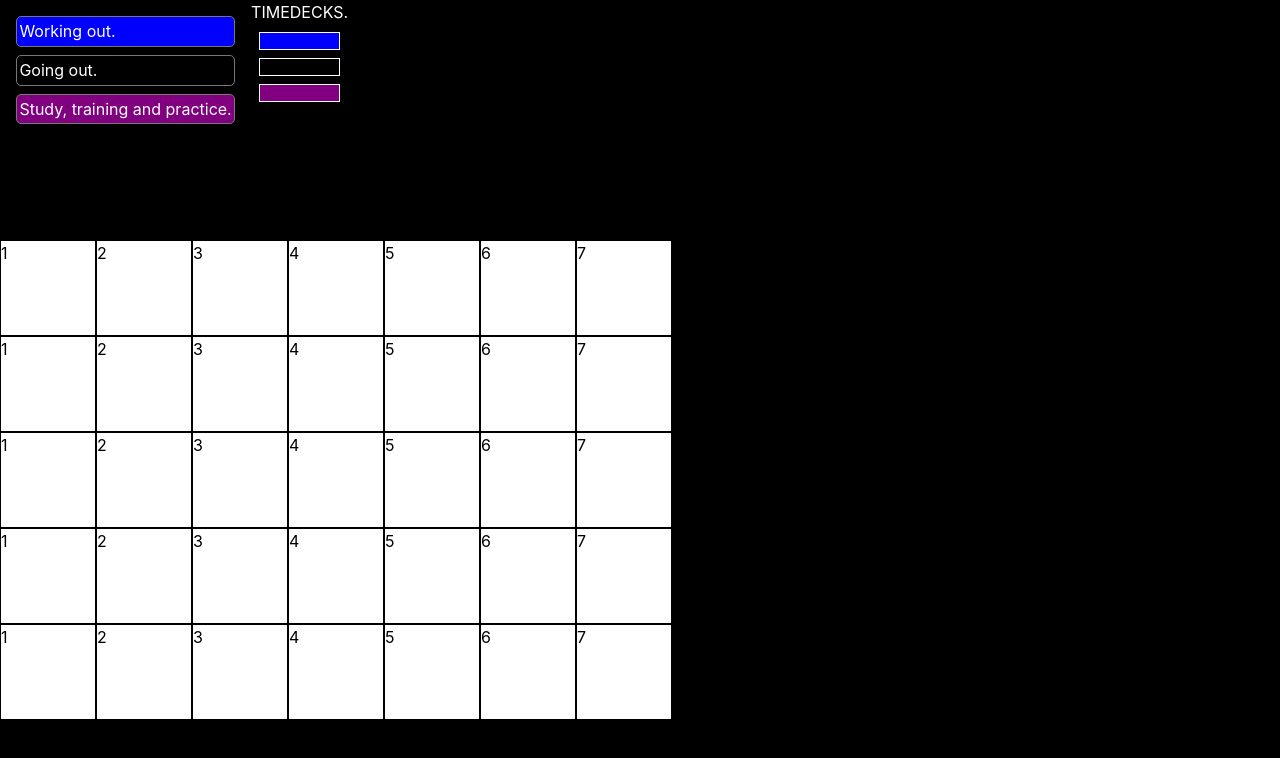
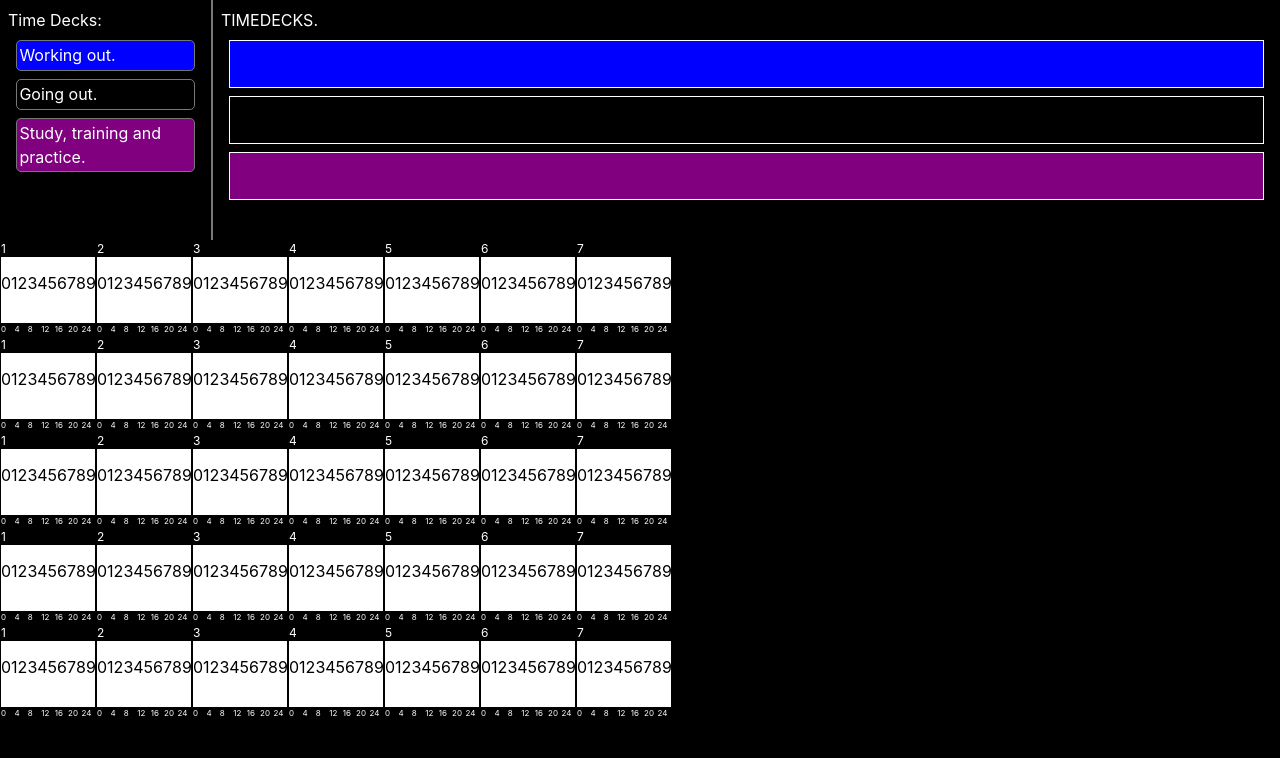
Before and after one commit to munrhalls/time-glance, a React (Create React App) app: page / in a window 1280 px wide. Shown: the top 758 px of the page. Built offline with nearby package versions, Linux system fonts and the light colour scheme.

Commit message:
calendar, day stuff

```diff
--- a/src/App.css
+++ b/src/App.css
@@ -19,26 +19,33 @@ body {
 .TimeDecks {
     height: 30vh;
     display: flex;
-}
-
-.TimeDeck {
-    border: 1px solid #fff;
-    margin: 0.5rem;
-    padding: 0.5rem;
+    width: 100%;
 }
 
 .TimeDecksPanel {
     padding: 0.5rem;
+    border-right: 0.15rem solid #777;
 }
+
 .TimeDecksPanelItem {
     border: 1px solid #777;
     border-radius: 5px;
     margin: 0.5rem;
     padding: 0.15rem;
-
 }
 
-
+.TimeDecksItems {
+    width: 100%;
+    padding: 0.5rem;
+    padding-right: 1.5rem;
+}
+.TimeDeck {
+    border: 1px solid #fff;
+    height: 3rem;
+    width: 100%;
+    margin: 0.5rem;
+    padding: 0.5rem;
+}
 
 
 
@@ -58,14 +65,37 @@ body {
     border: 1px solid #000000;
     height: 6rem;
     width: 6rem;
+    display: flex;
     flex-wrap: wrap;
 }
 
+.DayTitle {
+    color: #fff;
+    background-color: #000;
+    height: 1rem;
+    width: 100%;
+    font-size: 0.75rem;
+    display: flex;
+    align-items: center;
+}
+
+.HourColumns {
+    display: flex;
+}
+.HourColumn {
+    height: 100%;
+}
 .HourMarks {
+    background-color: #000;
+    color: #fff;
+    align-self: flex-end;
+    width: 100%;
+    display: flex;
 }
 
 .HourMark {
-    font-size: 0.1rem;
+    font-size: 0.5rem;
+    flex: 1;
 }
 
 
--- a/src/components/Day.js
+++ b/src/components/Day.js
@@ -1,14 +1,20 @@
 import React from 'react'
 
 export const Day = ({ day }) => {
-    const hourMarks = [...Array(24).keys()].map(i => i + 1);
+    const hourMarks = [0, 4, 8, 12, 16, 20, 24];
+    const hourColumns = [...Array(24).keys()];
 
     return (
         <div className="Day">
-            {day}
-            {/* <div className="HourMarks">
+            <div className="DayTitle">
+                {day}
+            </div>
+            <div className="HourColumns">
+                {hourColumns.map(hourColumn => { return <div className="hourColumn" key={hourColumn}>{hourColumn}</div> })}
+            </div>
+            <div className="HourMarks">
                 {hourMarks.map(hourMark => { return <span className="HourMark" key={hourMark}>{hourMark}</span> })}
-            </div> */}
+            </div>
         </div>
     )
 }
--- a/src/components/TimeDecks.js
+++ b/src/components/TimeDecks.js
@@ -28,7 +28,7 @@ export const TimeDecks = () => {
     return (
         <div className='TimeDecks'>
             <TimeDecksPanel timeDecks={timeDecks} />
-            <div>
+            <div className="TimeDecksItems">
                 TIMEDECKS.
                 {timeDecks.map(timeDeck => {
                     return <TimeDeck timeDeck={timeDeck} key={timeDeck.id} />
--- a/src/components/TimeDecksPanel.js
+++ b/src/components/TimeDecksPanel.js
@@ -4,6 +4,7 @@ export const TimeDecksPanel = ({ timeDecks }) => {
     return (
         <div className="TimeDecksPanel"
             style={{}}>
+            <span>Time Decks:</span>
             {timeDecks.map(timeDeck =>
                 <div className="TimeDecksPanelItem"
                     key={timeDeck.id}
```
